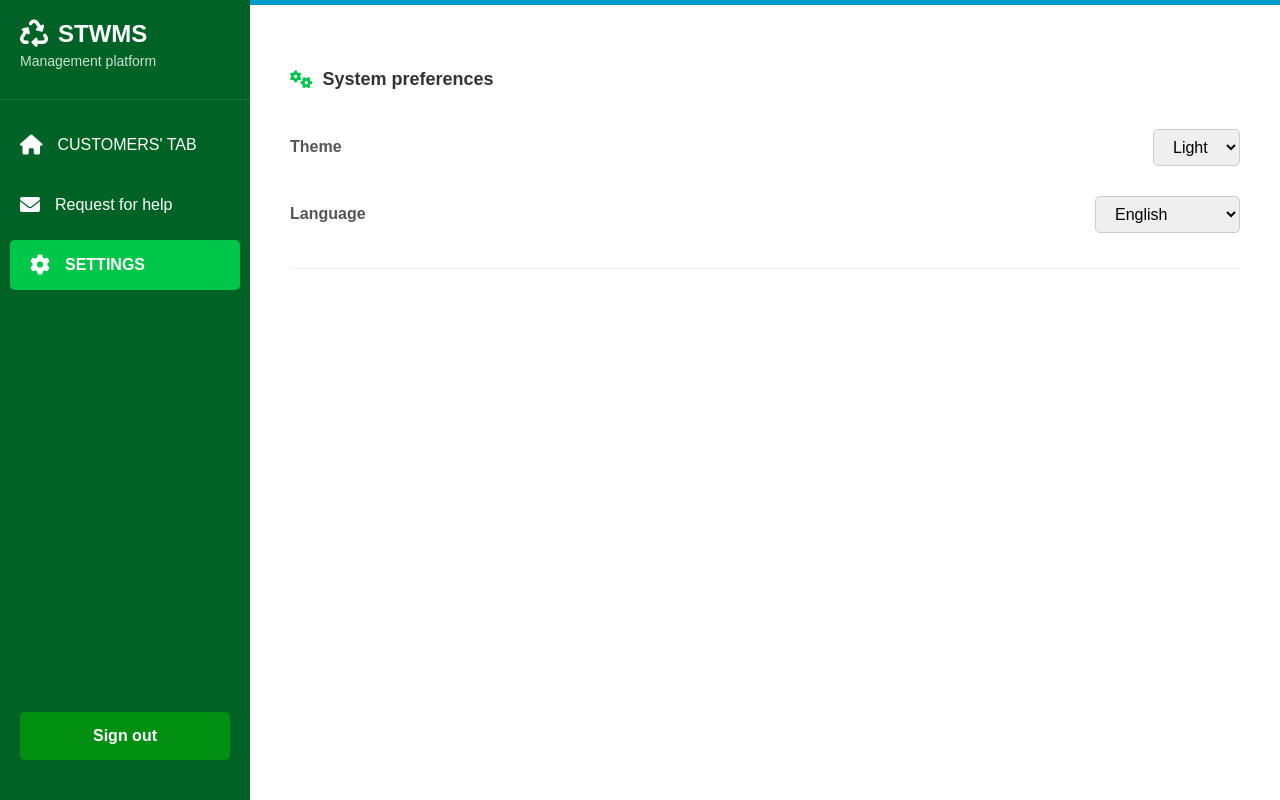
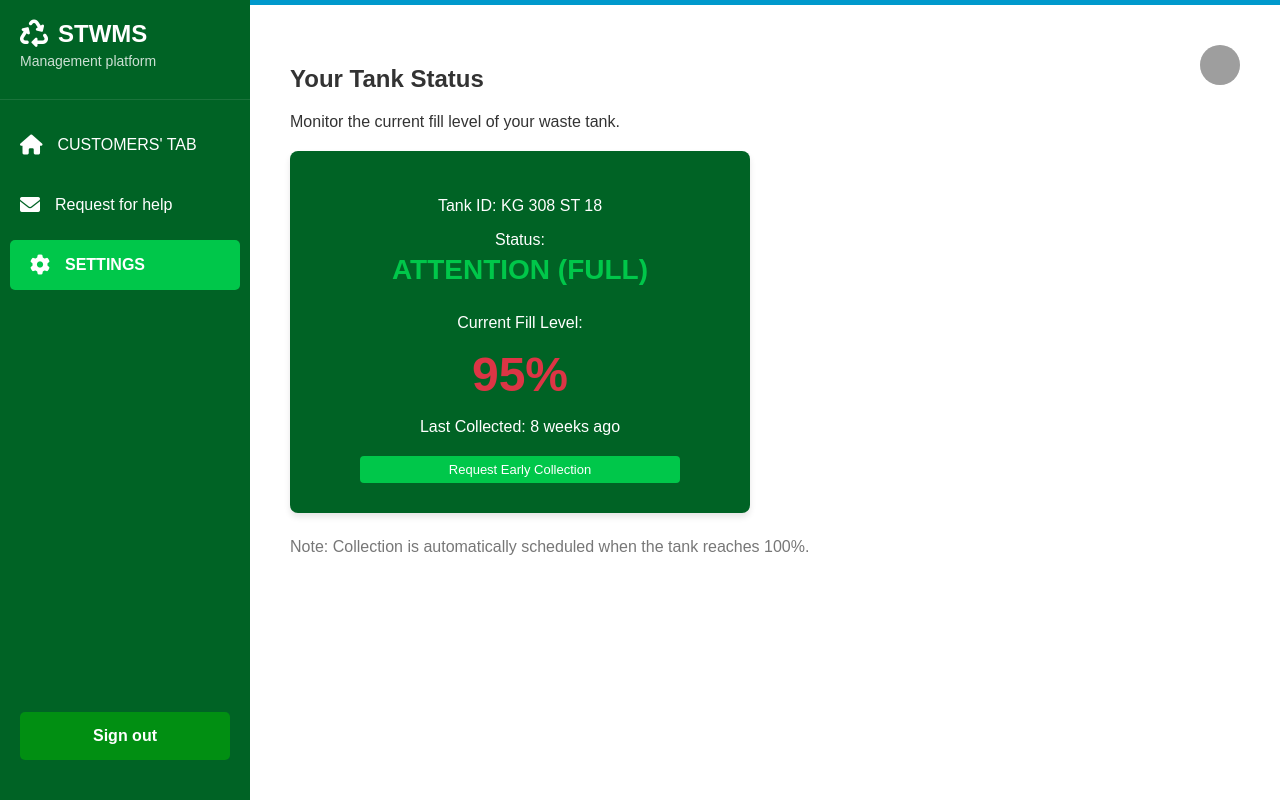
Before and after one commit to kwitonda-theos/STWMS-backend, a Django app: template myproject/stwms/templates/resident/settings.html in a window 1280 px wide. Run offline with Django 5.2, Linux system fonts and the light colour scheme; the template is opened without the code that fills it, so the values that code supplies are empty; grey boxes are pictures that could not be loaded.

Commit message:
Adding the user interface

```diff
--- a/myproject/stwms/templates/resident/settings.html
+++ b/myproject/stwms/templates/resident/settings.html
@@ -3,9 +3,41 @@
 <head>
     <meta charset="UTF-8">
     <meta name="viewport" content="width=device-width, initial-scale=1.0">
-    <title>STWMS - Settings</title>
+    <title>STWMS - Tank Status (User View)</title>
     <link rel="stylesheet" href="stws_styles.css">
     <link rel="stylesheet" href="https://cdnjs.cloudflare.com/ajax/libs/font-awesome/6.0.0-beta3/css/all.min.css">
+    <style>
+        /* CSS specific to the single-user status display */
+        .user-status-card {
+            background-color: var(--dark-green);
+            color: white;
+            padding: 30px;
+            border-radius: 8px;
+            max-width: 400px;
+            margin-top: 20px;
+            box-shadow: 0 4px 6px rgba(0, 0, 0, 0.1);
+            text-align: center;
+        }
+        .user-status-card h3 {
+            margin-top: 0;
+            font-size: 28px;
+            color: var(--customers-tab); /* Bright green color for key status */
+        }
+        .user-status-card p {
+            font-size: 16px;
+            margin-bottom: 5px;
+        }
+        .level-indicator {
+            font-size: 48px;
+            font-weight: bold;
+            margin: 15px 0;
+            color: white;
+        }
+        /* Custom colors for status based on level */
+        .level-full { color: #dc3545; } /* Red for full/attention */
+        .level-normal { color: #28a745; } /* Green for normal */
+        .level-almost { color: #ffc107; } /* Yellow for almost full */
+    </style>
 </head>
 <body>
     <div class="app-container">
@@ -36,26 +68,27 @@
 
         <main class="main-content">
             <div class="settings-container">
-                <div class="settings-group">
-                    <h4><i class="fas fa-cogs"></i> System preferences</h4>
+                <div class="top-right-icon">
+                     <img src="user_icon.png" alt="User Icon">
+                </div>
 
-                    <div class="settings-option">
-                        <label for="theme-select">Theme</label>
-                        <select id="theme-select">
-                            <option value="light" selected>Light</option>
-                            <option value="dark">Dark</option>
-                        </select>
-                    </div>
+                <h2>Your Tank Status</h2>
+                <p>Monitor the current fill level of your waste tank.</p>
 
-                    <div class="settings-option">
-                        <label for="language-select">Language</label>
-                        <select id="language-select">
-                            <option value="english" selected>English</option>
-                            <option value="kinyarwanda">Kinyarwanda</option>
-                            <option value="french">French</option>
-                        </select>
-                    </div>
+                <div class="user-status-card">
+                    <p>Tank ID: KG 308 ST 18</p>
+                    <p>Status:</p>
+                    <h3 class="level-full">ATTENTION (FULL)</h3>
+
+                    <p>Current Fill Level:</p>
+                    <div class="level-indicator level-full">95%</div>
+
+                    <p>Last Collected: 8 weeks ago</p>
+                    <button class="action-button btn-schedule" style="margin-top: 15px; width: 80%;">Request Early Collection</button>
                 </div>
+
+                <p style="margin-top: 25px; color: #777;">Note: Collection is automatically scheduled when the tank reaches 100%.</p>
+
             </div>
         </main>
     </div>
--- a/myproject/stwms/templates/resident/stws_styles.css
+++ b/myproject/stwms/templates/resident/stws_styles.css
@@ -1,3 +1,5 @@
+/* stws_styles.css - FINAL CODE with Tank Status styles included for the Settings Page */
+
 :root {
     --dark-green: #006325;
     --customers-tab: #00C74A;
@@ -231,7 +233,6 @@ body {
     gap: 20px;
 }
 .form-group.single-column {
-    /* Ensures fields like Subject and Message take up full width */
     display: block;
 }
 .form-group.single-column .form-field {
@@ -314,3 +315,151 @@ body {
     font-size: 16px;
     cursor: pointer;
 }
+
+/* --- TANK STATUS SPECIFIC STYLES (Moved from inline to CSS file) --- */
+.status-header {
+    display: flex;
+    justify-content: flex-start;
+    align-items: center;
+    gap: 20px;
+    margin-bottom: 30px;
+}
+.status-card {
+    padding: 15px 25px;
+    border: 1px solid #eee;
+    border-radius: 8px;
+    text-align: center;
+    width: 120px;
+    box-shadow: 0 2px 4px rgba(0, 0, 0, 0.05);
+    background-color: white;
+}
+.status-card h4 {
+    font-size: 24px;
+    margin: 0;
+    display: flex;
+    align-items: center;
+    justify-content: center;
+}
+.status-card p {
+    margin: 0;
+    color: #777;
+    font-size: 14px;
+}
+.status-dot {
+    height: 10px;
+    width: 10px;
+    border-radius: 50%;
+    display: inline-block;
+    margin-left: 5px;
+}
+.dot-blue { background-color: #007bff; }
+.dot-red { background-color: #dc3545; }
+.dot-yellow { background-color: #ffc107; }
+.dot-green { background-color: #28a745; }
+
+.status-card.attention h4 { color: #dc3545; }
+.status-card.almost-full h4 { color: #ffc107; }
+.status-card.normal h4 { color: #28a745; }
+
+.filters-section {
+    display: flex;
+    justify-content: flex-start;
+    align-items: center;
+    gap: 15px;
+    padding: 15px;
+    background-color: #f7f7f7;
+    border-radius: 8px;
+    margin-bottom: 25px;
+}
+.filters-section .search-input {
+    display: flex;
+    align-items: center;
+    border: 1px solid #ccc;
+    border-radius: 4px;
+    background-color: white;
+    padding: 4px 10px;
+}
+.filters-section .search-input i {
+    margin-right: 8px;
+    color: #777;
+}
+.filters-section .search-input input[type="text"] {
+    border: none;
+    padding: 4px 0;
+}
+.filters-section select, .filters-section input[type="text"] {
+    padding: 8px 10px;
+    border: 1px solid #ccc;
+    border-radius: 4px;
+    font-size: 14px;
+}
+.filters-section button {
+    background-color: #ccc;
+    border: none;
+    padding: 8px 15px;
+    border-radius: 4px;
+    cursor: pointer;
+    transition: background-color 0.2s;
+}
+
+.data-table table {
+    width: 100%;
+    border-collapse: collapse;
+    text-align: left;
+}
+.data-table th, .data-table td {
+    padding: 12px 15px;
+    border-bottom: 1px solid #eee;
+}
+.data-table th {
+    background-color: #f8f8f8;
+    font-weight: bold;
+    color: #555;
+    font-size: 14px;
+}
+.status-tag {
+    display: inline-block;
+    padding: 4px 8px;
+    border-radius: 4px;
+    font-size: 12px;
+    font-weight: bold;
+    width: 60px;
+    text-align: center;
+}
+.tag-full { background-color: #dc3545; color: white; }
+.tag-normal { background-color: #28a745; color: white; }
+.tag-almost { background-color: #ffc107; color: #333; }
+.tag-maintenance { background-color: #888; color: white; }
+
+.action-button {
+    padding: 6px 10px;
+    border: none;
+    border-radius: 4px;
+    font-size: 13px;
+    cursor: pointer;
+    color: white;
+    white-space: nowrap;
+}
+.btn-schedule { background-color: var(--customers-tab); }
+.btn-no-action { background-color: #6c757d; }
+
+.pagination {
+    text-align: center;
+    padding: 20px 0 10px 0;
+    font-size: 14px;
+}
+.pagination span {
+    margin: 0 5px;
+}
+.pagination a {
+    text-decoration: none;
+    color: var(--blue-border);
+    padding: 4px 8px;
+    border: 1px solid #ccc;
+    border-radius: 4px;
+    transition: background-color 0.2s;
+}
+.pagination a.current {
+    background-color: var(--blue-border);
+    color: white;
+}
```
